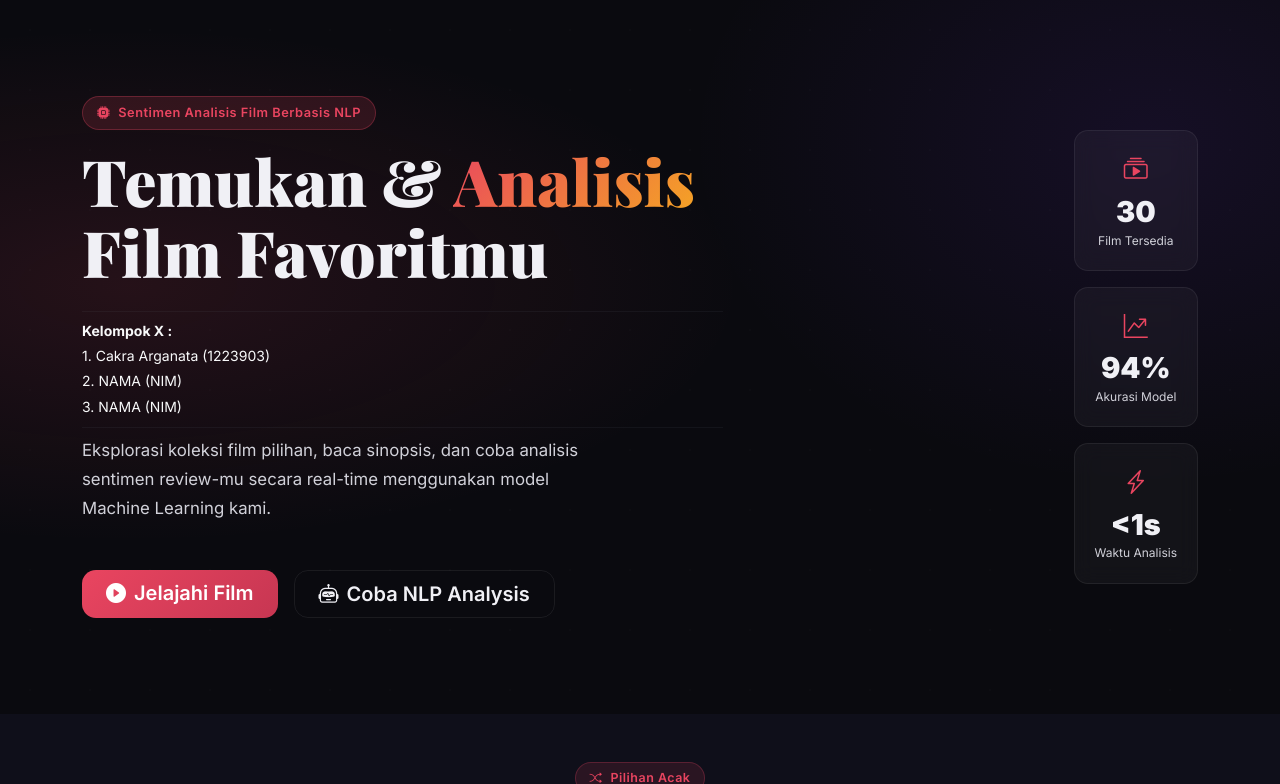
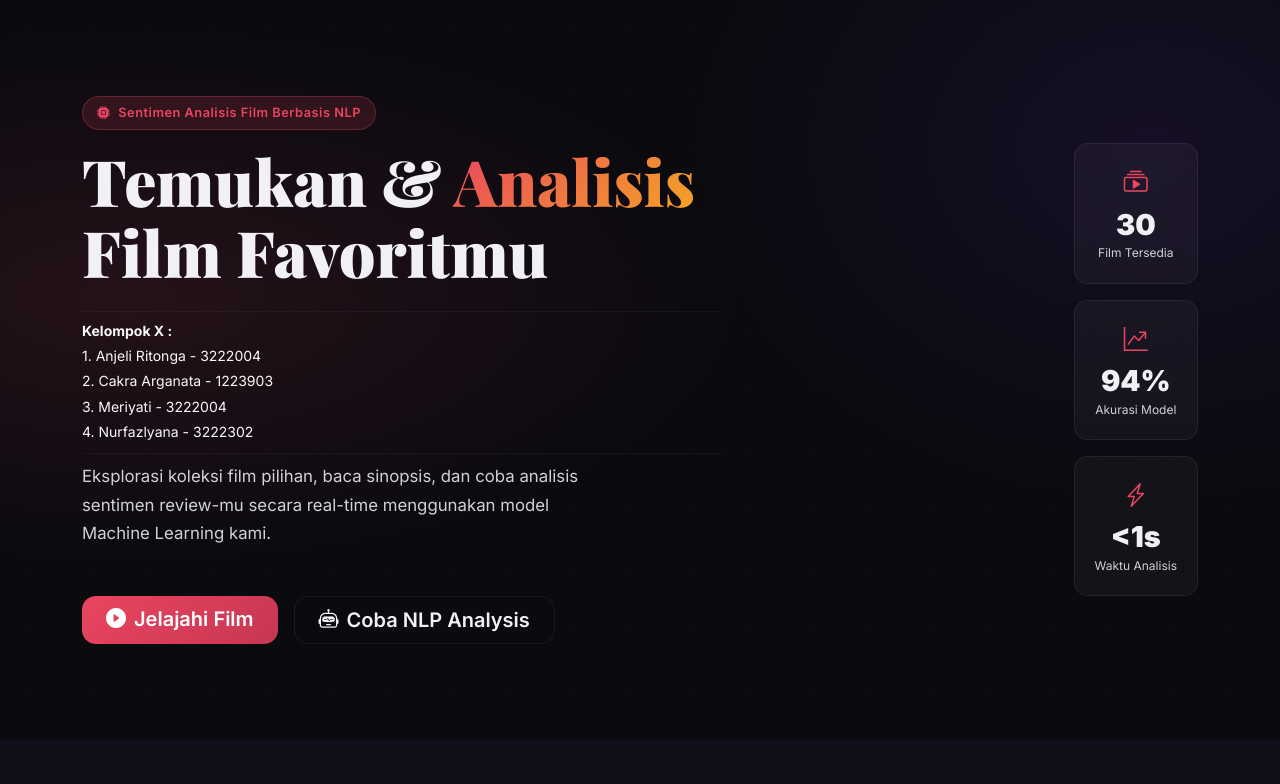
Before and after one commit to kang-cakra/Cine_Review_NLP, a Flask app: page / in a window 1280 px wide. Shown: the part 75-859 px from the top of the page. Run offline with Flask 3, Linux system fonts and the light colour scheme; parts of the project's set-up code (start-up, migrations or seed data) failed here and were passed over.

```diff
--- a/templates/index.html
+++ b/templates/index.html
@@ -64,9 +64,10 @@
           </h1>
           <div class="mt-2 pt-2 mb-2 pb-2 border-top border-bottom border-secondary border-opacity-10">
             <small class="text-light fw-bold d-block">Kelompok X :</small>
-            <small class="text-light">1. Cakra Arganata (1223903)</small><br>
-            <small class="text-light">2. NAMA (NIM)</small><br>
-            <small class="text-light">3. NAMA (NIM)</small><br>
+            <small class="text-light">1. Anjeli Ritonga - 3222004</small><br>
+            <small class="text-light">2. Cakra Arganata - 1223903</small><br>
+            <small class="text-light">3. Meriyati - 3222004</small><br>
+            <small class="text-light">4. Nurfazlyana - 3222302</small><br>
           </div>
           <p class="hero-subtitle mb-5">
             Eksplorasi koleksi film pilihan, baca sinopsis, dan coba analisis sentimen review-mu secara real-time
```
